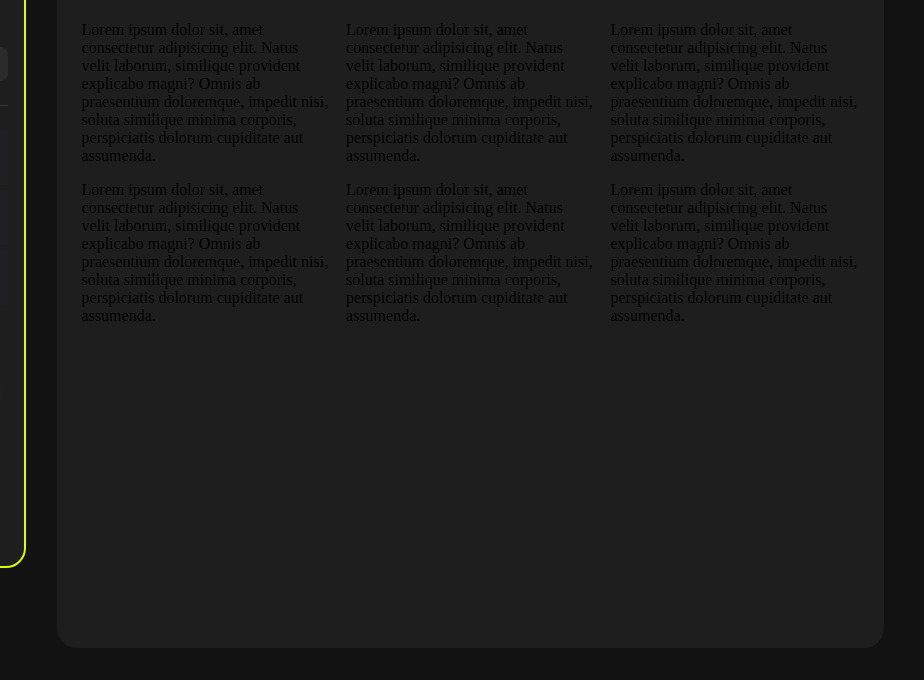
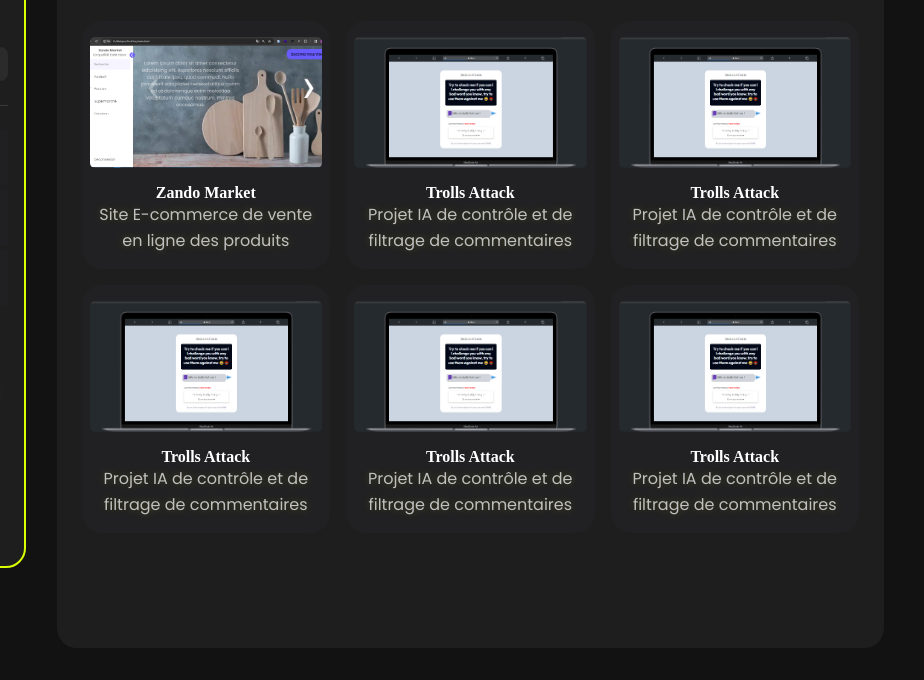
Before and after one commit to Dev-Sprint13/projectB, a plain HTML site: page index.html in a window 1280 px wide. Both pictures are taken after a click on the link "Projets". Shown: the part 184-864 px from the top of the page, 356-1280 px from the left. Drawn offline with Linux system fonts and the light colour scheme.

Commit message:
Project section in progress

```diff
--- a/app.js
+++ b/app.js
@@ -8,12 +8,13 @@ const links = document.querySelectorAll('.sec-nav a');
 const voir_plus = document.getElementById('voir_plus');
 const AsideProfile = document.getElementById('AsideProfile');
 const ProInfos = document.getElementById('ProInfos');
+
+
 function ShowSection(id) {
     const sections = document.querySelectorAll(".sec_presentation .anchor_content");
     sections.forEach((sec) => {
         sec.style.display = "none";
     });
-
     document.getElementById(id).style.display = "block";
 }
 
--- a/index.html
+++ b/index.html
@@ -181,26 +181,50 @@
                             <div class="pro" id="tout">
                                 <div class="pro_cont">
                                     <div class="pro-tout">
-                                        Lorem ipsum dolor sit, amet consectetur adipisicing elit. Natus velit laborum, similique provident explicabo magni? Omnis ab praesentium doloremque, impedit nisi, soluta similique minima corporis, perspiciatis dolorum cupiditate aut assumenda.
+                                       <img src="./images/Projects/e-co.png" alt="">
+                                       <div class="pro_desc">
+                                        <h4>Zando Market</h4>
+                                        <p>Site E-commerce de vente en ligne des produits</p>
+                                       </div>
                                     </div>
 
                                     <div class="pro-tout">
-                                        Lorem ipsum dolor sit, amet consectetur adipisicing elit. Natus velit laborum, similique provident explicabo magni? Omnis ab praesentium doloremque, impedit nisi, soluta similique minima corporis, perspiciatis dolorum cupiditate aut assumenda.
+                                        <img src="./images/Projects/trollsAttack.png" alt="">
+                                        <div class="pro_desc">
+                                            <h4>Trolls Attack</h4>
+                                            <p>Projet IA de contrôle et de filtrage de commentaires</p>
+                                        </div>
                                     </div>
 
                                     <div class="pro-tout">
-                                        Lorem ipsum dolor sit, amet consectetur adipisicing elit. Natus velit laborum, similique provident explicabo magni? Omnis ab praesentium doloremque, impedit nisi, soluta similique minima corporis, perspiciatis dolorum cupiditate aut assumenda.
+                                        <img src="./images/Projects/trollsAttack.png" alt="">
+                                        <div class="pro_desc">
+                                            <h4>Trolls Attack</h4>
+                                            <p>Projet IA de contrôle et de filtrage de commentaires</p>
+                                        </div>
                                     </div>
                                     <div class="pro-tout">
-                                        Lorem ipsum dolor sit, amet consectetur adipisicing elit. Natus velit laborum, similique provident explicabo magni? Omnis ab praesentium doloremque, impedit nisi, soluta similique minima corporis, perspiciatis dolorum cupiditate aut assumenda.
+                                        <img src="./images/Projects/trollsAttack.png" alt="">
+                                        <div class="pro_desc">
+                                            <h4>Trolls Attack</h4>
+                                            <p>Projet IA de contrôle et de filtrage de commentaires</p>
+                                        </div>
                                     </div>
 
                                     <div class="pro-tout">
-                                        Lorem ipsum dolor sit, amet consectetur adipisicing elit. Natus velit laborum, similique provident explicabo magni? Omnis ab praesentium doloremque, impedit nisi, soluta similique minima corporis, perspiciatis dolorum cupiditate aut assumenda.
+                                        <img src="./images/Projects/trollsAttack.png" alt="">
+                                        <div class="pro_desc">
+                                            <h4>Trolls Attack</h4>
+                                            <p>Projet IA de contrôle et de filtrage de commentaires</p>
+                                        </div>
                                     </div>
 
                                     <div class="pro-tout">
-                                        Lorem ipsum dolor sit, amet consectetur adipisicing elit. Natus velit laborum, similique provident explicabo magni? Omnis ab praesentium doloremque, impedit nisi, soluta similique minima corporis, perspiciatis dolorum cupiditate aut assumenda.
+                                        <img src="./images/Projects/trollsAttack.png" alt="">
+                                        <div class="pro_desc">
+                                            <h4>Trolls Attack</h4>
+                                            <p>Projet IA de contrôle et de filtrage de commentaires</p>
+                                        </div>
                                     </div>
                                 </div>
                             </div>
--- a/styles.css
+++ b/styles.css
@@ -1,4 +1,5 @@
 @import url("https://fonts.googleapis.com/css2?family=Outfit:wght@100..900&family=Poppins:ital,wght@0,100;0,200;0,300;0,400;0,500;0,600;0,700;0,800;0,900;1,100;1,200;1,300;1,400;1,500;1,600;1,700;1,800;1,900&family=Quicksand:wght@300..700&display=swap");
+
 @import url("https://fonts.googleapis.com/css2?family=Playfair+Display:wght@500;600;700;800;900&family=Quicksand:wght@300;400;500;600;700&display=swap");
 
 :root {
@@ -20,12 +21,14 @@ html {
 }
 
 body {
-  width: 100%;
+  max-width: 100%;
   min-height: 100vh;
   background: #121212;
 }
 
 main {
+  max-width: 100%;
+  min-height: 100vh;
   display: flex;
   gap: 1.5rem;
   padding: 2rem 2.5rem;
@@ -567,6 +570,26 @@ h3 {
 
 #tout {
   display: block;
+}
+
+.pro_cont img{
+  object-fit: cover;
+  width: 100%;
+  height: 70%;
+  border-radius: 5px;
+}
+
+.pro_cont .pro-tout, .pro-app, .pro-web{
+  display: flex;
+  flex-direction:column;
+  gap:1rem;
+  /* width:3rem; */
+  padding: 1rem 0.5rem;
+  text-align: center;
+  border-radius: 20px;
+  color: white;
+  background: #212123;
+  /* border:1px solid white; */
 }
 
 /*===Contact===*/
```
Also changed, not shown: images/Projects/e-co.png (added), images/Projects/trollsAttack.png (added).
